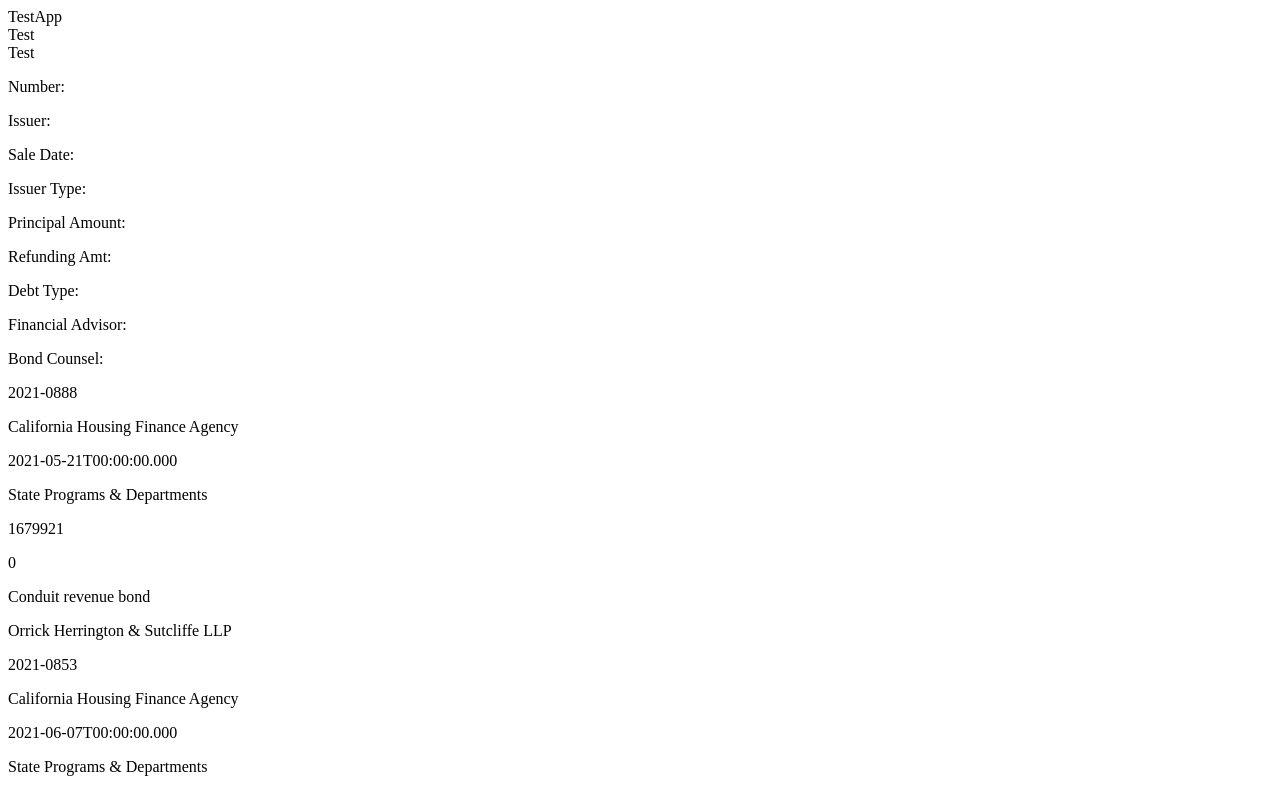
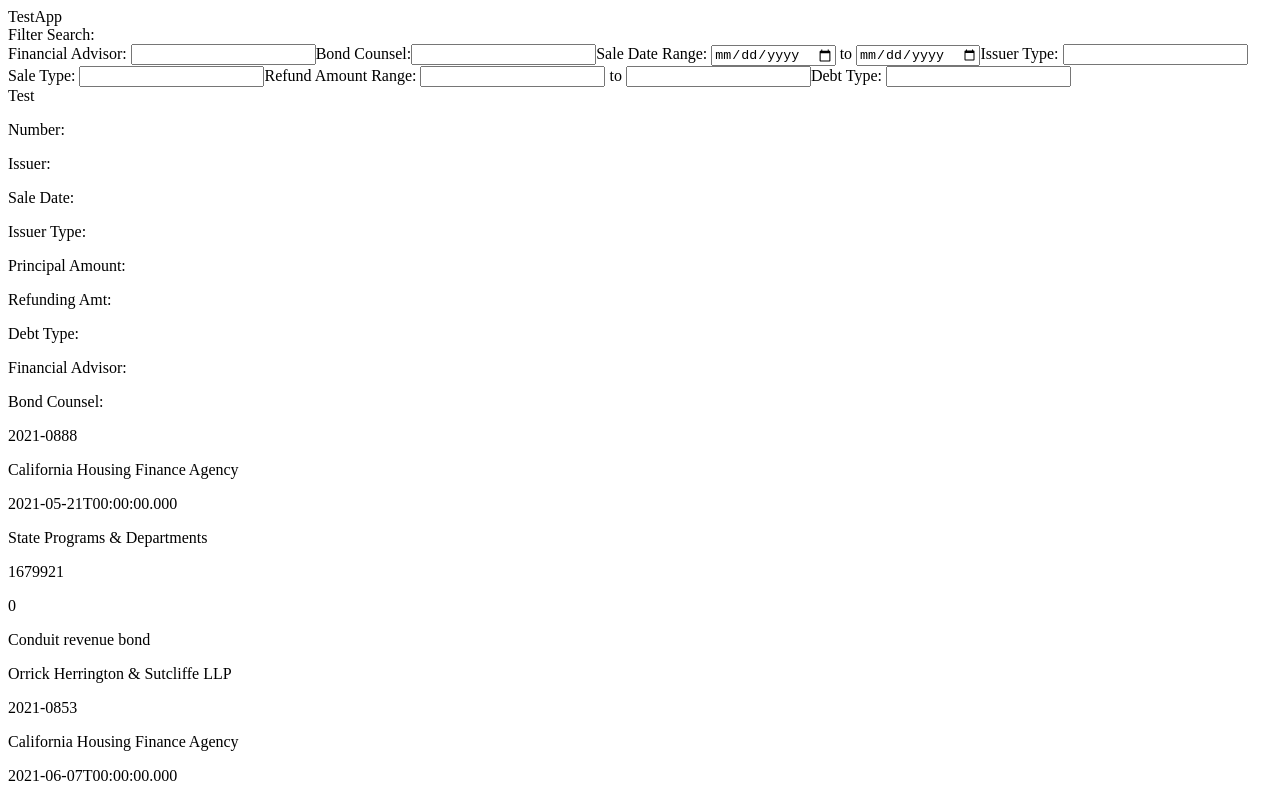
Before and after one commit to dgmalone/MVP-project, a React app: page / in a window 1280 px wide. Shown: the top 793 px of the page. Built offline with nearby package versions, Linux system fonts and the light colour scheme; the HTML template or start-up script is replaced by a standard one.

Commit message:
Add search filters that update state of filter form component

```diff
--- a/client/src/components/FilterForm.jsx
+++ b/client/src/components/FilterForm.jsx
@@ -1,9 +1,59 @@
 import React, {useState} from 'react';
 
-function FilterForm() {
+function FilterForm(props) {
+  const [open, setOpen] = useState(true)
+  const [values, setValues] = useState({
+    FA: '',
+    Counsel: '',
+    SaleDateStart: '',
+    SaleDateEnd: '',
+    IssuerType: '',
+    DebtType: '',
+    RefundAmtMin: '',
+    RefundAmtMax: '',
+    SaleType: '',
+    Issuer: ''
+  })
 
+  const handleChange = (event) => {
+    let name = event.target.name
+    setValues({...values, [name]: event.target.value})
+  }
+  // Issuer:			D, F (low)
+// Underwriter:		D, F (low)
+// Placement Agent:	D, F (low)
+// CAB Flag:		D, F (low)
+// Guarantor:		D, F (low)
+// Discl Counsel:		D, F (low)
   return (
-    <div>Test</div>
+    <div>
+      Filter Search:
+      <form className='filter-form'>
+        <label>
+          Financial Advisor: <input type='text' name='FA' value={values.FA} onChange={handleChange}/>
+        </label>
+        <label>
+          Bond Counsel:
+          <input type='text' name='Counsel' value={values.Counsel} onChange={handleChange}/>
+        </label>
+        <label>
+          Sale Date Range: <input type='date' name='SaleDateStart' value={values.SaleDateStart} onChange={handleChange}/> to <input type='date' name='SaleDateEnd' value={values.SaleDateEnd} onChange={handleChange}/>
+        </label>
+        <label>
+           Issuer Type: <input type='text' name='IssuerType' value={values.IssuerType} onChange={handleChange}/>
+        </label>
+        <label>
+           Sale Type: <input type='text' name='SaleType' value={values.SaleType} onChange={handleChange}/>
+        </label>
+        <label>
+           Refund Amount Range: <input type='number' name='RefundAmtMin' value={values.RefundAmtMin} onChange={handleChange}/> to <input type='number' name='RefundAmtMax' value={values.RefundAmtMax} onChange={handleChange}/>
+        </label>
+        <label>
+           Debt Type: <input type='text' name='DebtType' value={values.DebtType} onChange={handleChange}/>
+        </label >
+
+      </form>
+    </div>
   )
 }
 
```
Also changed, not shown: 1 other file (tests, documents, lock files or other folders).
